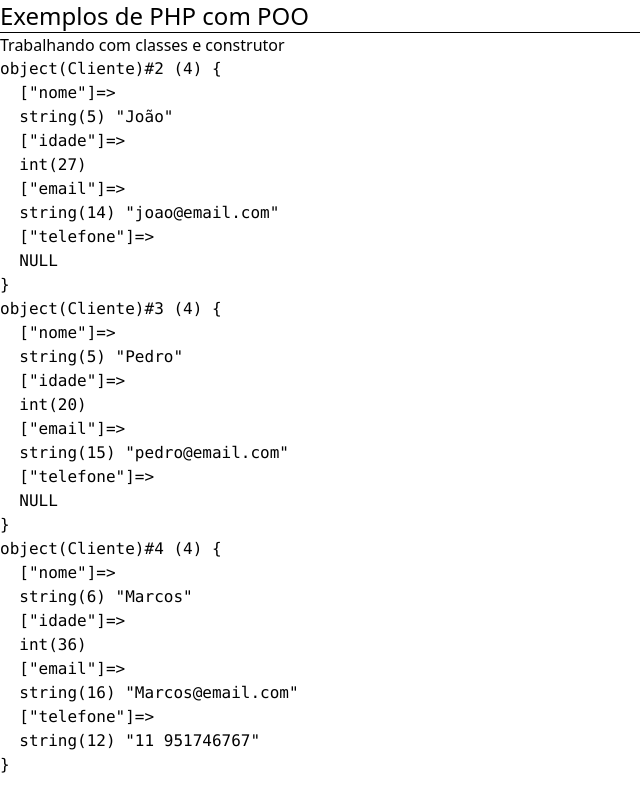
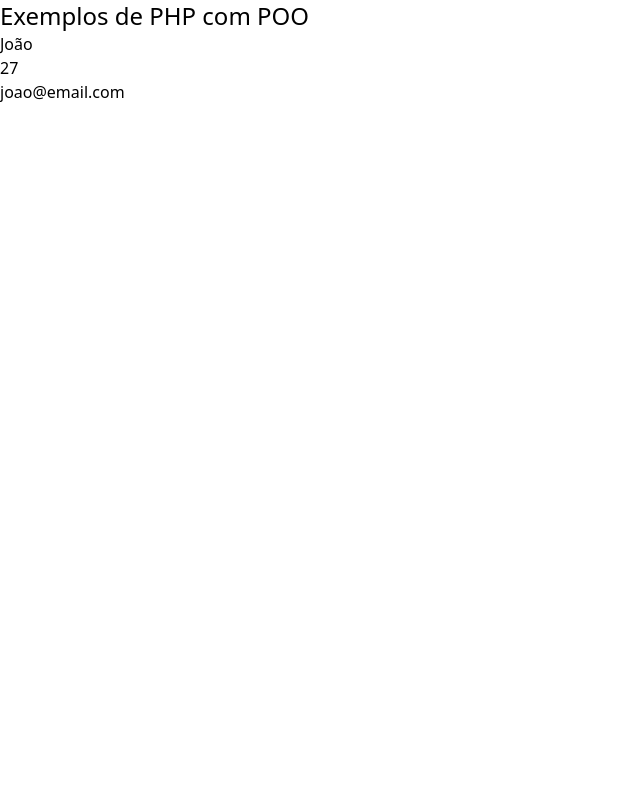
Before and after one commit to Victorjbs97/poo-exemplos, a PHP site: page / in a window 1280 px wide. Shown: the whole page, without its empty margins (0-640 px from the left). Run offline with PHP 8.4, Linux system fonts and the light colour scheme.

Commit message:
Encapsulamento

```diff
--- a/index.php
+++ b/index.php
@@ -16,9 +16,10 @@
 </head>
 <body class="">
     <h1 class="text-2xl ...">Exemplos de PHP com POO</h1>
-    <hr>
-    <h2>Trabalhando com classes e construtor</h2>
+    <h2><?=$clienteA->getNome()?></h2>
+    <h2><?=$clienteA->getIdade()?></h2>
+    <h2><?=$clienteA->getEmail()?></h2>
+    <h2><?=$clienteA->getTelefone()?></h2>
 
-    <pre><?=var_dump($clienteA,$clienteB,$clienteC)?></pre>
 </body>
 </html>
--- a/src/Cliente.php
+++ b/src/Cliente.php
@@ -1,19 +1,33 @@
 <?php
     class Cliente {
-        public string $nome;
-        public int $idade;
-        public string $email;
+        private string $nome;
+        private int $idade;
+        private string $email;
 
+        private ?string $telefone;
 
-        //Telefone é opcional, se não informado o valor é null.
-        public ?string $telefone; // ? indica que o atributo pode ser null
-        /* Método construtur: responsavel por construir um objeto COM seus dados no mommento da criação */
-                                                                                                    //pode ser nulo.
         public function __construct(string $valorDoNome, int $valorDaIdade, string $valorDoEmail, ?string $valorDoTelefone = null){
             $this->nome = $valorDoNome;
             $this->idade = $valorDaIdade;
             $this->email = $valorDoEmail;
             $this->telefone = $valorDoTelefone;
         }
+
+        public function getNome():string{
+            return $this->nome;
+        }
+        public function getIdade():int {
+            return $this->idade;
+        }
+
+        public function getEmail():string{
+            return $this->email;
+        }
+        public function getTelefone():?string{
+            return $this->telefone;
+        }
+
+
+
     }
 ?>
```
